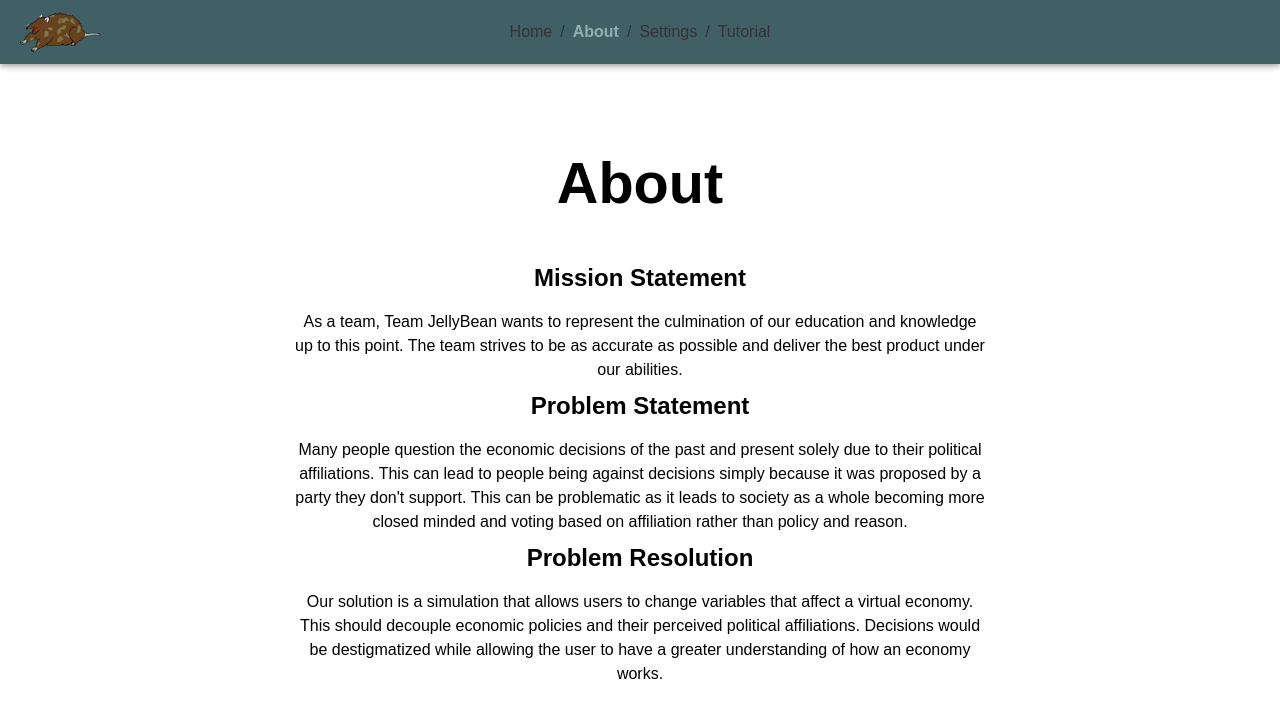
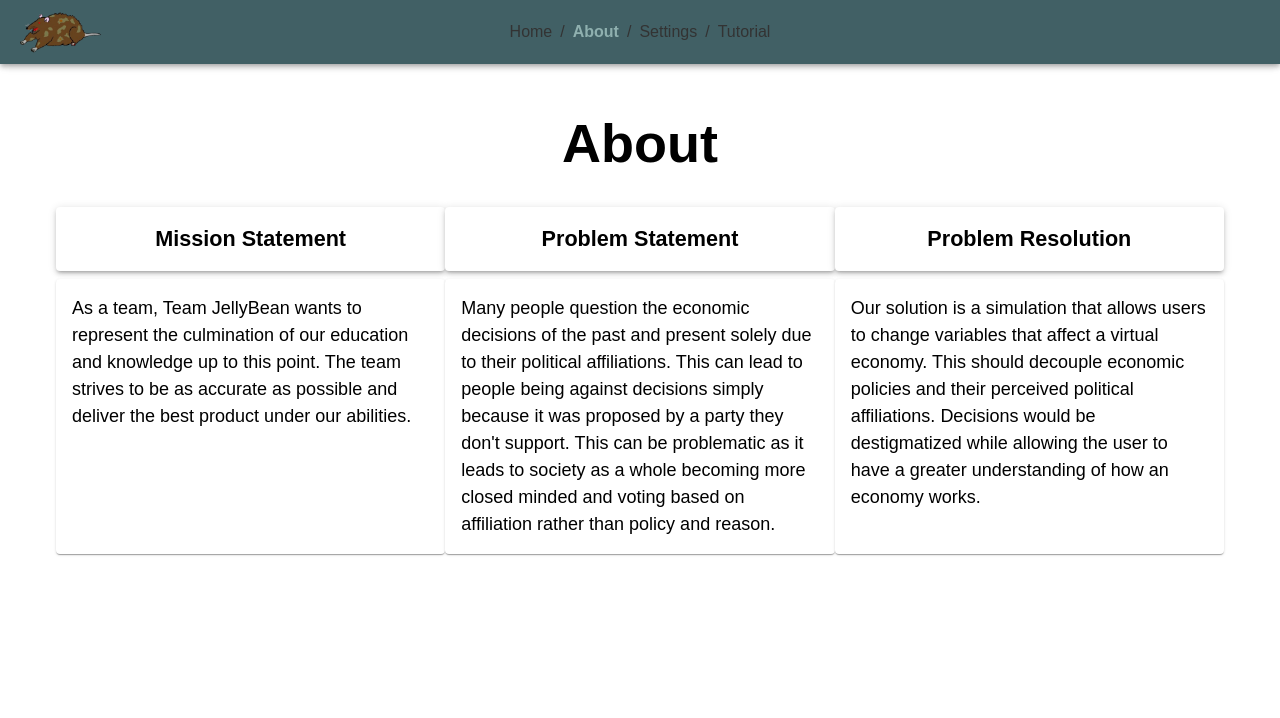
Before and after one commit to KhuramC/EconomySim, a React (Vite) app in the folder frontend/: page /about in a window 1280 px wide. Shown: the top 718 px of the page. Built offline with nearby package versions, Linux system fonts and the light colour scheme.

Commit message:
Re-Structured About Page

```diff
--- a/frontend/src/pages/About.jsx
+++ b/frontend/src/pages/About.jsx
@@ -1,51 +1,82 @@
-import { useState } from "react";
-import {
-  Button,
-  createTheme,
-  ThemeProvider,
-  Box,
-  Grid,
-  Paper,
-  Container,
-  Typography,
-  Stack
-} from "@mui/material";
+import PageTitle from "../components/PageTitle";
+import { useAppSettings } from "../context/AppSettingsContext";
+import { Box, Container, Typography, Grid, Paper } from "@mui/material";
 
 function About() {
+  const { textSize } = useAppSettings();
+
+  const sections = [
+    {
+      title: "Mission Statement",
+      body: `As a team, Team JellyBean wants to represent the culmination of our education and knowledge up to this point.
+             The team strives to be as accurate as possible and deliver the best product under our abilities.`,
+    },
+    {
+      title: "Problem Statement",
+      body: `Many people question the economic decisions of the past and present solely due to their political affiliations.
+             This can lead to people being against decisions simply because it was proposed by a party they don't support.
+             This can be problematic as it leads to society as a whole becoming more closed minded and voting based on affiliation rather than policy and reason.`,
+    },
+    {
+      title: "Problem Resolution",
+      body: `Our solution is a simulation that allows users to change variables that affect a virtual economy.
+             This should decouple economic policies and their perceived political affiliations.
+             Decisions would be destigmatized while allowing the user to have a greater understanding of how an economy works.`,
+    },
+  ];
 
   return (
-    <Container maxWidth="md">
-      <Box
-        display="flex"
-        flexDirection="column"
-        justifyContent="center"
-        alignItems="center"
-        minHeight="80vh"
-        maxWidth="1000px"
-        minWidth="500px"
-      >
-          <h1>About</h1>
-          <Typography variant="h5" sx={{fontWeight: "bold",paddingBottom: 2, paddingTop: 1}}>
-            Mission Statement
-          </Typography>
-          <Typography variant="body1" sx={{paddingLeft: 10, paddingRight: 10}} >
-            As a team, Team JellyBean wants to represent the culmination of our education and knowledge up to this point.
-            The team strives to be as accurate as possible and deliver the best product under our abilities.
-          </Typography>
-          <Typography variant="h5" sx={{fontWeight: "bold",paddingBottom: 2, paddingTop: 1}}>
-            Problem Statement
-          </Typography>
-          <Typography variant="body1" sx={{paddingLeft: 10, paddingRight: 10}}>
-            Many people question the economic decisions of the past and present solely due to their political affiliations. This can lead to people being against decisions simply because it was proposed by a party they don't support.
-            This can be problematic as it leads to society as a whole becoming more closed minded and voting based on affiliation rather than policy and reason.
-          </Typography>
-          <Typography variant="h5" sx={{fontWeight: "bold",paddingBottom: 2, paddingTop: 1}}>
-            Problem Resolution
-          </Typography>
-          <Typography variant="body1" sx={{paddingLeft: 10, paddingRight: 10}}>
-            Our solution is a simulation that allows users to change variables that affect a virtual economy. This should decouple economic policies and their perceived political affiliations.
-            Decisions would be destigmatized while allowing the user to have a greater understanding of how an economy works.
-          </Typography>
+    <Container maxWidth={false} sx={{ px: 4 }}>
+      <Box display="flex" flexDirection="column" mt={4} height="80vh">
+        <PageTitle text="About" />
+
+        {/* Titles row */}
+        <Box display="flex" justifyContent="space-between" mt={2}>
+          {sections.map((section) => (
+            <Paper
+              key={section.title}
+              elevation={3}
+              sx={{
+                flexBasis: "32%", // ~1/3 width
+                textAlign: "center",
+                p: 2,
+              }}
+            >
+              <Typography
+                sx={{
+                  fontWeight: "bold",
+                  fontSize: `${textSize * 1.2}px`,
+                }}
+              >
+                {section.title}
+              </Typography>
+            </Paper>
+          ))}
+        </Box>
+
+        {/* Body row */}
+        <Box display="flex" justifyContent="space-between" mt={1}>
+          {sections.map((section) => (
+            <Paper
+              key={section.title + "-body"}
+              elevation={1}
+              sx={{
+                flexBasis: "32%", // ~1/3 width
+                p: 2,
+                minHeight: "150px",
+              }}
+            >
+              <Typography
+                sx={{
+                  fontSize: `${textSize}px`,
+                  textAlign: "left",
+                }}
+              >
+                {section.body}
+              </Typography>
+            </Paper>
+          ))}
+        </Box>
       </Box>
     </Container>
   );
```
